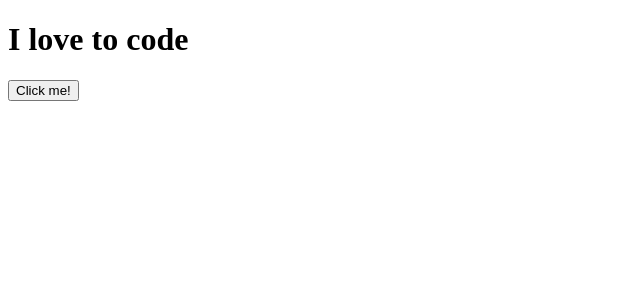
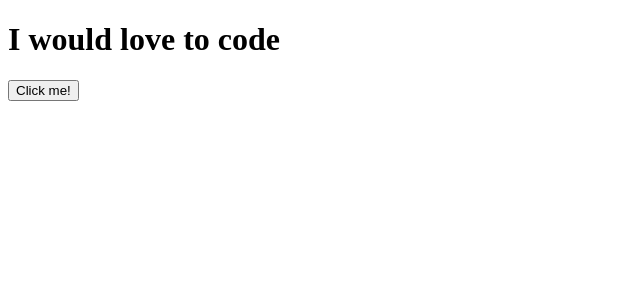
Before and after one commit to LivinkumarS/Gokul-React-Class, a React (Vite) app in the folder Gokul-Training/: page / in a window 1280 px wide. Shown: the top 300 px of the page, without its empty margins (0-640 px from the left). Built offline with nearby package versions, Linux system fonts and the light colour scheme; the HTML template or start-up script is replaced by a standard one.

Commit message:
Conditional Rendering - AND Operator

```diff
--- a/Gokul-Training/src/App.jsx
+++ b/Gokul-Training/src/App.jsx
@@ -5,7 +5,7 @@ export default function App() {
 
   return (
     <div>
-      {doLove ? <h1>I love to code</h1> : <h1>I hate to code</h1>}
+      {doLove && <h1>I would love to code</h1>}
       <button
         onClick={() => {
           setDoLove((prev)=>{return !prev});
```
Also changed, not shown: 1 other file (tests, documents, lock files or other folders).
